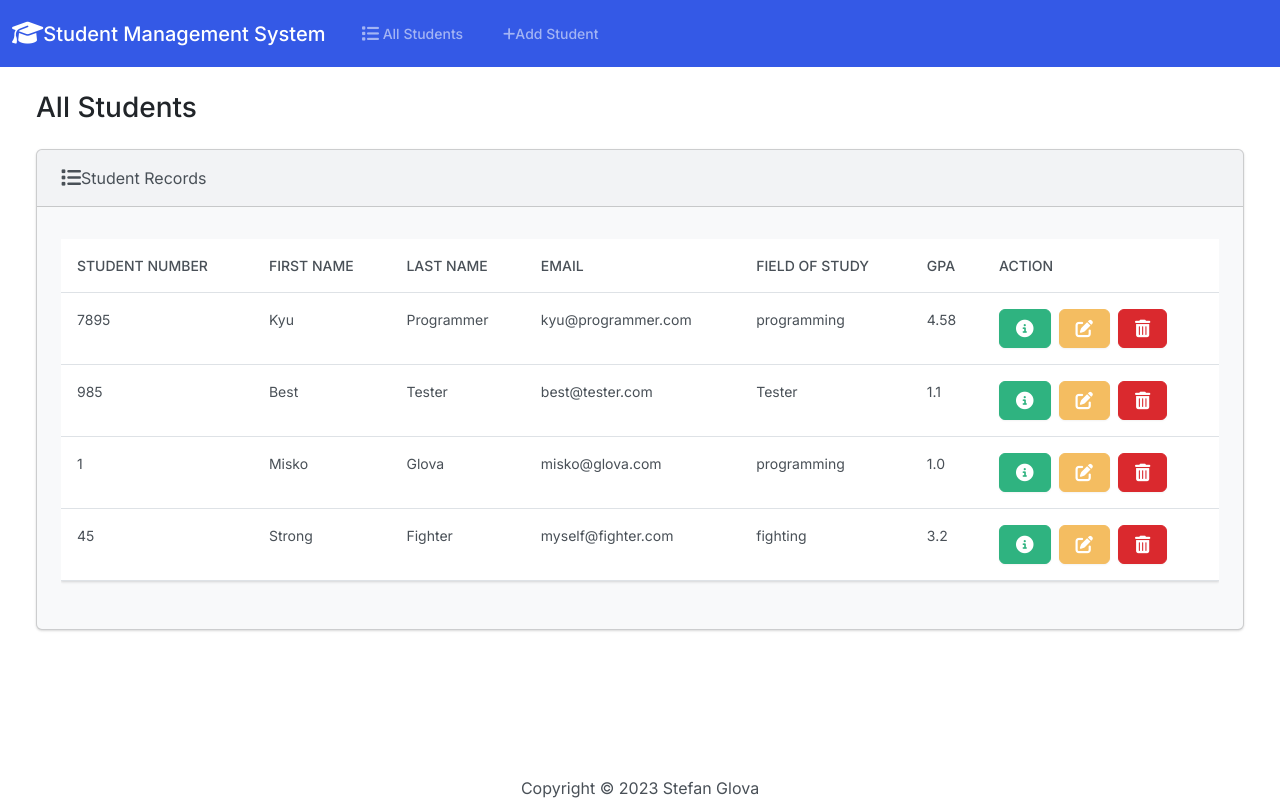
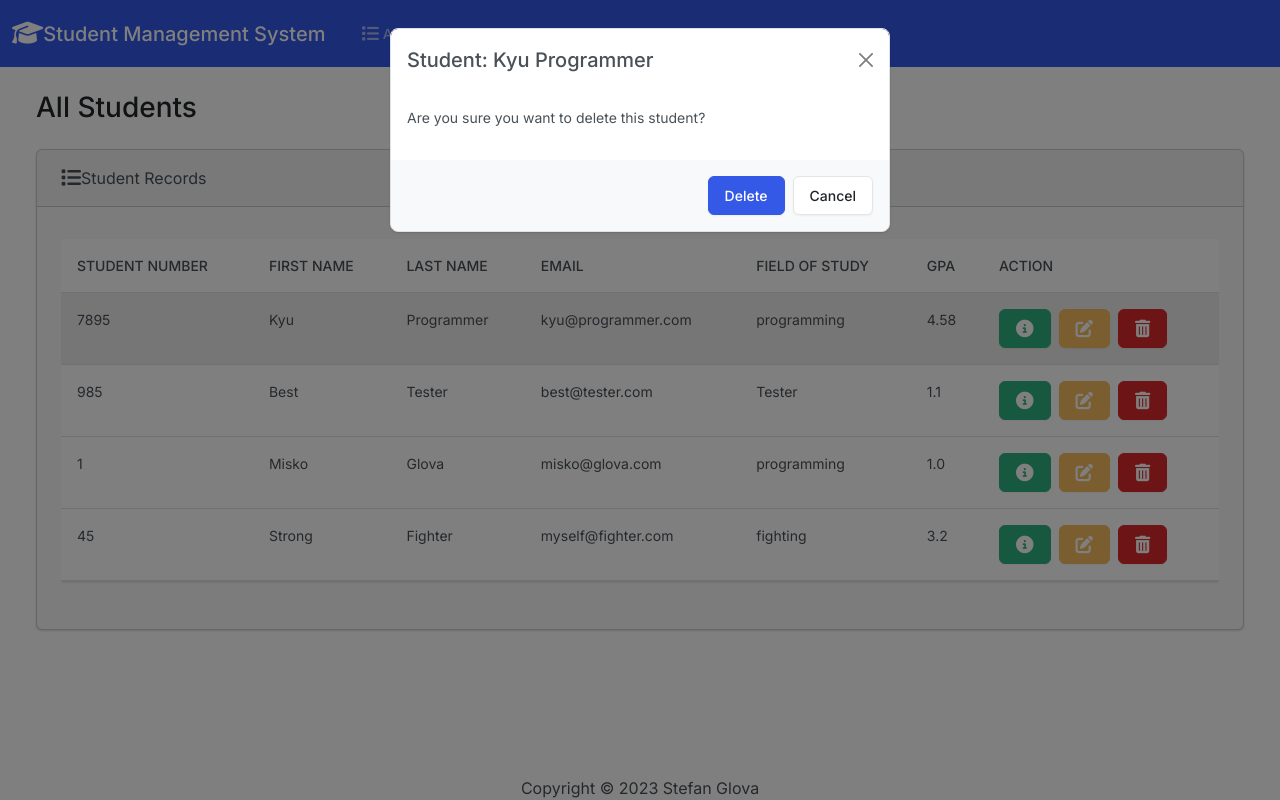
Before and after one commit to StefanGlova/student_project, a Django app: page / in a window 1280 px wide, after a click that opens the changed part. Run offline with Django 4.2, Linux system fonts and the light colour scheme; data comes from the database, SQL or seed files in the repository; both versions use the stored data as it was after the commit; some libraries are stand-ins or nearby versions.

Commit message:
bug fixed for editing and deleting Student

```diff
--- a/students/templates/students/add.html
+++ b/students/templates/students/add.html
@@ -25,7 +25,6 @@
                             {{ form.as_p }}
                             <button type="submit" class="btn btn-primary">Add</button>
                             <a href="{% url 'index' %}" class="btn btn-secondary">Cancel</a>
-
                         </form>
                     </div>
                 </div>
--- a/students/templates/students/edit.html
+++ b/students/templates/students/edit.html
@@ -20,12 +20,11 @@
                         Update Student Records
                     </div>
                     <div class="card-body">
-                        <form action="{% url 'add' %}" method="POST">
+                        <form action="{% url 'edit' student.id %}" method="POST">
                             {% csrf_token %}
                             {{ form.as_p }}
                             <button type="submit" class="btn btn-primary">Update</button>
                             <a href="{% url 'index' %}" class="btn btn-secondary">Cancel</a>
-
                         </form>
                     </div>
                 </div>
--- a/students/templates/students/index.html
+++ b/students/templates/students/index.html
@@ -67,7 +67,7 @@
                                                 <a class="btn btn-warning me-1" href="{% url 'edit' student.id %}">
                                                     <i class="fa-solid fa-pen-to-square fa-lg"></i>
                                                 </a>
-                                                <button type="button" class="btn btn-danger" data-bs-taggle="modal" data-bs-target="#delete{{ student.id }}">
+                                                <button type="button" class="btn btn-danger" data-bs-toggle="modal" data-bs-target="#delete{{ student.id }}">
                                                     <i class="fa-solid fa-trash-can fa-lg"></i>
                                                 </button>
 
@@ -86,7 +86,7 @@
                                                             <div class="modal-footer">
                                                                 <form action="{% url 'delete' student.id %}" method="POST">
                                                                     {% csrf_token %}
-                                                                    <input type="button" class="btn btn-primary" value="Delete">
+                                                                    <button type="submit" class="btn btn-primary">Delete</button>
                                                                 </form>
                                                                 <button type="button" class="btn btn-secondary" data-bs-dismiss="modal">Cancel</button>
                                                             </div>
--- a/students/views.py
+++ b/students/views.py
@@ -45,20 +45,21 @@ def add(request):
     })
 
 def edit(request, id):
+    student = Student.objects.get(pk=id)
     if request.method == "POST":
-        student = Student.objects.get(pk=id)
         form = StudentForm(request.POST, instance=student)
         if form.is_valid():
             form.save()
             return render(request, 'students/edit.html', {
                 'form': form,
-                'success': True
+                'success': True,
+                'student': student
             })
     else:
-        student = Student.objects.get(pk=id)
         form = StudentForm(instance=student)
     return render(request, 'students/edit.html', {
-        'form': form
+        'form': form,
+        'student': student
     })
 
 def delete(request, id):
```
Also changed, not shown: db.sqlite3.
